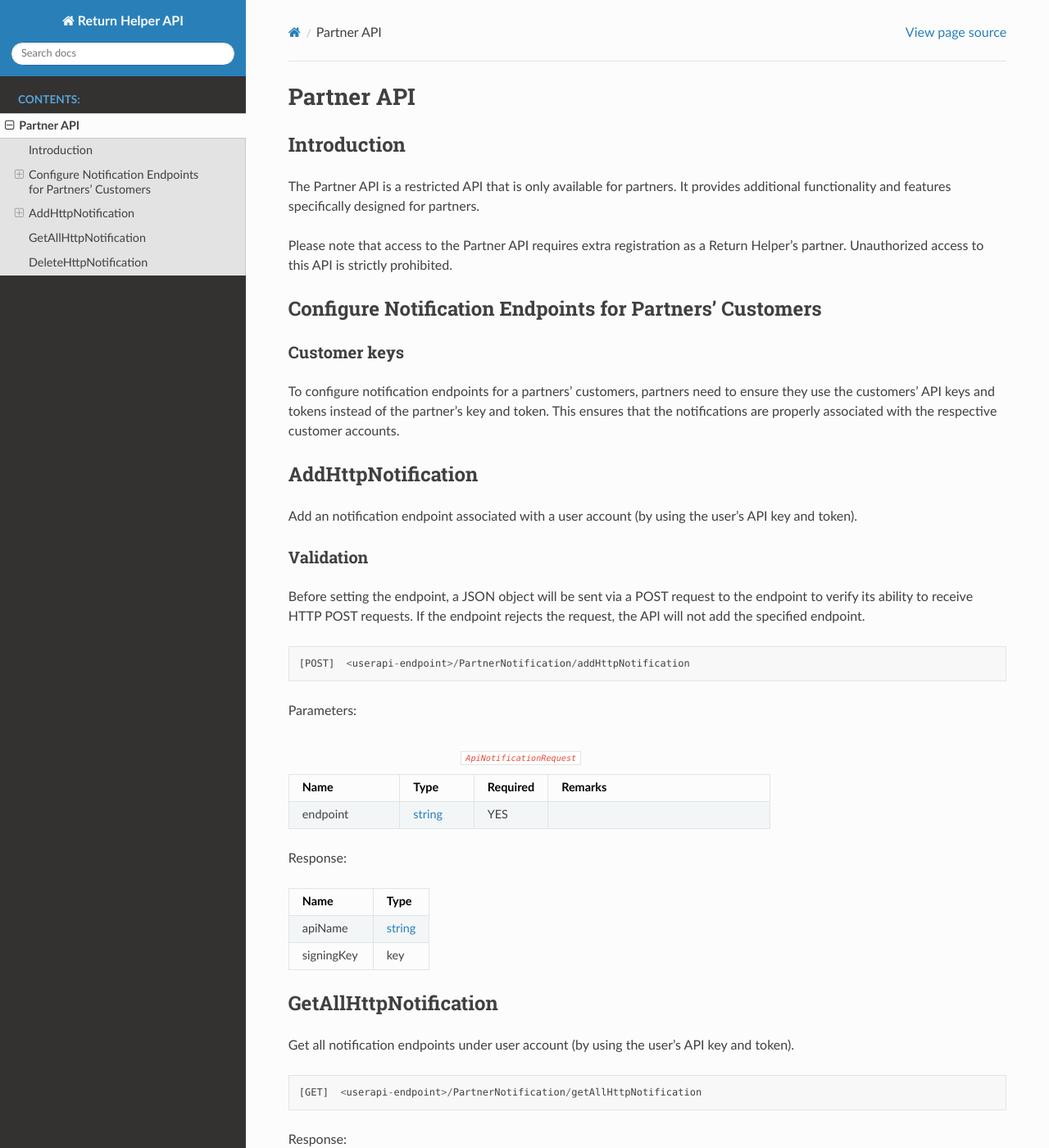
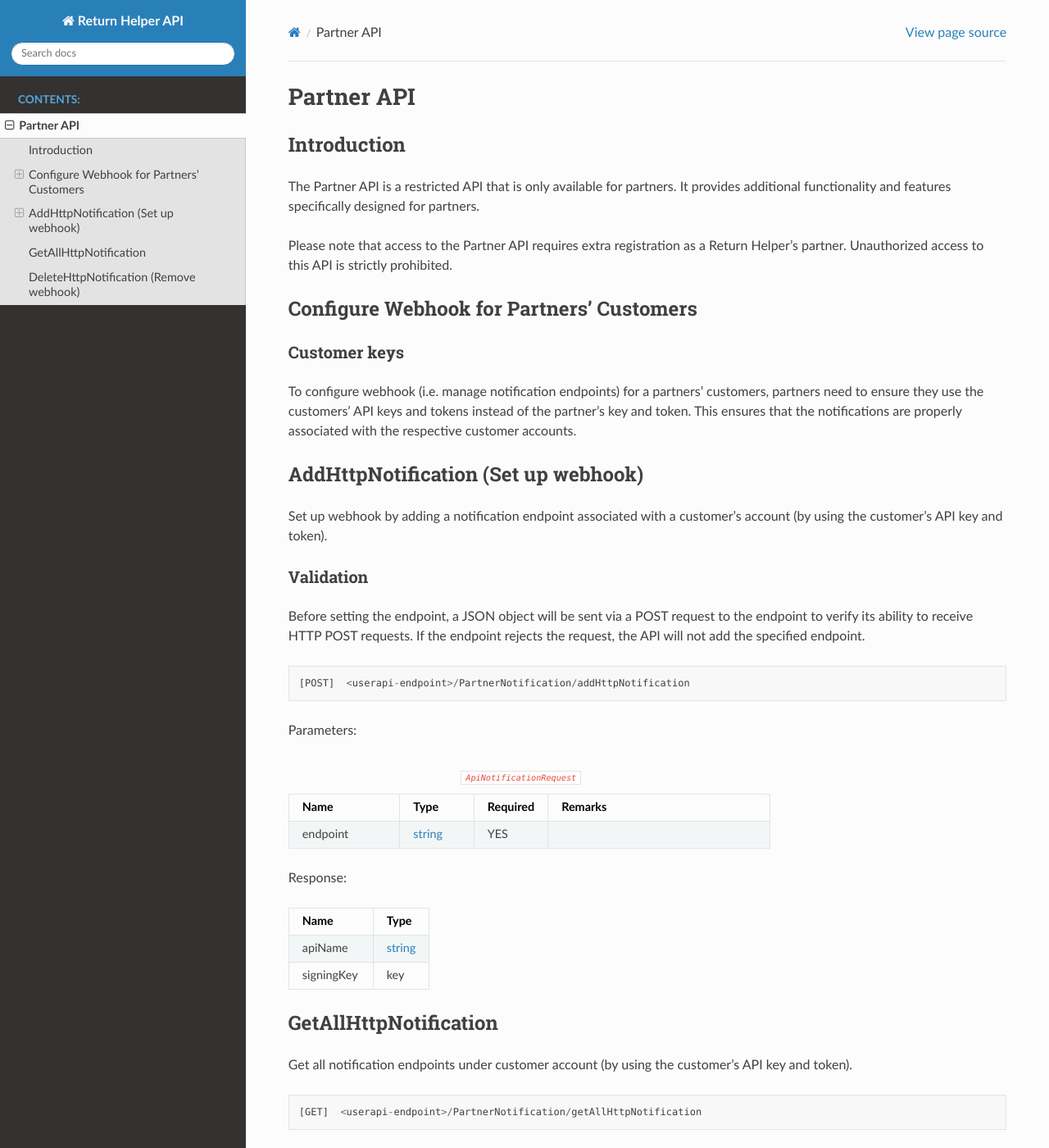
Before and after one commit to ReturnHelper/return-request-api-docs, a Sphinx documentation site: the page built from source/partner.rst, in a window 1280 px wide and 1400 px high. Shown: the whole window at 82% size. Built offline with Sphinx 7.4.7 and the Read the Docs theme 2.0.0, drawn with Linux system fonts in a browser that asks for light colours; some of the changed text lies outside the part shown.

Commit message:
update: use webhook as specific wording

```diff
--- a/source/partner.rst
+++ b/source/partner.rst
@@ -9,20 +9,20 @@ The Partner API is a restricted API that is only available for partners. It prov
 
 Please note that access to the Partner API requires extra registration as a Return Helper's partner. Unauthorized access to this API is strictly prohibited.
 
-Configure Notification Endpoints for Partners' Customers
---------------------------------------------------------
+Configure Webhook for Partners' Customers
+-----------------------------------------
 
 Customer keys
 *************
 
-To configure notification endpoints for a partners' customers, partners need to ensure they use the customers' API keys and tokens instead of the partner's key and token. This ensures that the notifications are properly associated with the respective customer accounts.
+To configure webhook (i.e. manage notification endpoints) for a partners' customers, partners need to ensure they use the customers' API keys and tokens instead of the partner's key and token. This ensures that the notifications are properly associated with the respective customer accounts.
 
 .. _method-AddHttpNotification:
 
-AddHttpNotification
--------------------
+AddHttpNotification (Set up webhook)
+------------------------------------
 
-Add an notification endpoint associated with a user account (by using the user's API key and token).
+Set up webhook by adding a notification endpoint associated with a customer's account (by using the customer's API key and token).
 
 Validation
 **********
@@ -56,7 +56,7 @@ Response:
 GetAllHttpNotification
 ----------------------
 
-Get all notification endpoints under user account (by using the user's API key and token).
+Get all notification endpoints under customer account (by using the customer's API key and token).
 
 ::
 
@@ -80,10 +80,10 @@ Response:
    endpoint, string_
    isActive, bool_
 
-DeleteHttpNotification
-----------------------
+DeleteHttpNotification (Remove webhook)
+---------------------------------------
 
-Delete notification endpoints under a user account (by using the user's API key and token).
+Delete notification endpoints under a customer account (by using the customer's API key and token).
 
 ::
 
```
